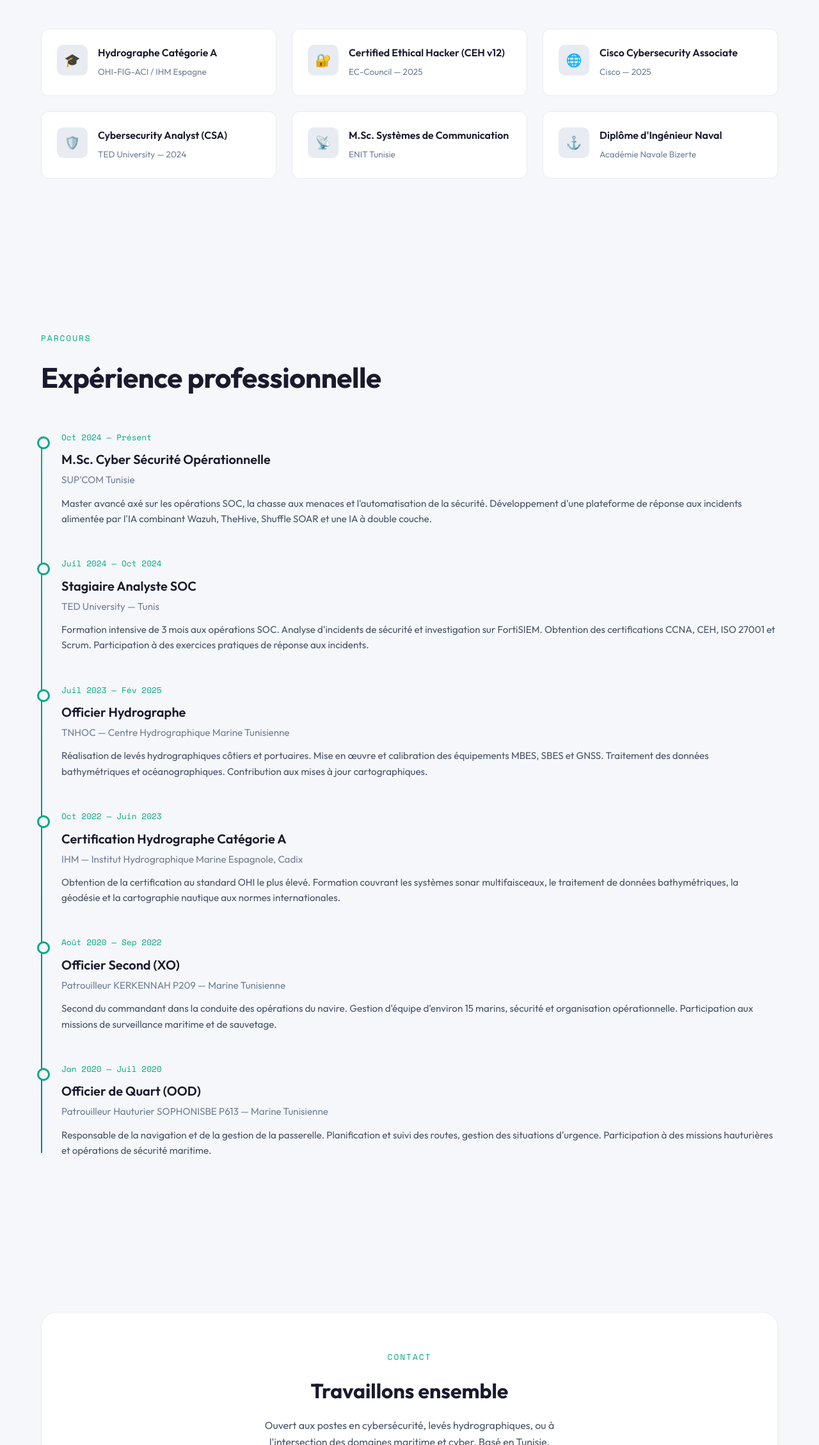
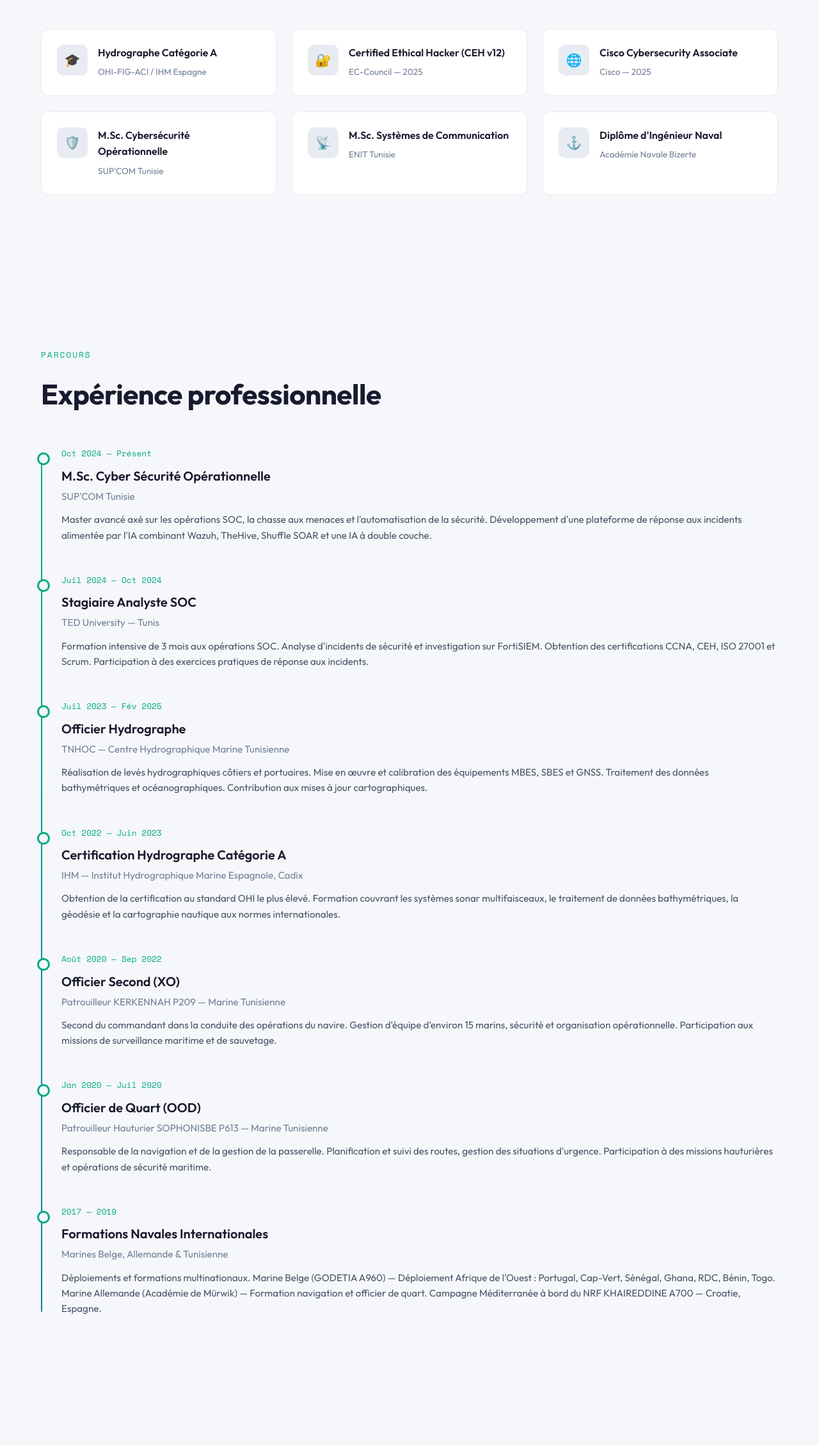
Before and after one commit to M05546/M05546.github.io, a plain HTML site: page fr/index.html in a window 1280 px wide. Shown: the part 4553-6811 px from the top of the page at 64% size. Drawn offline with nearby package versions, Linux system fonts and the light colour scheme.

Commit message:
Updating Readme & Adding international experience & Operational cybersecurity

```diff
--- a/fr/index.html
+++ b/fr/index.html
@@ -337,8 +337,8 @@
                 <div class="cert-card">
                     <div class="cert-icon">🛡️</div>
                     <div class="cert-info">
-                        <h4>Cybersecurity Analyst (CSA)</h4>
-                        <span class="cert-org">TED University — 2024</span>
+                        <h4>M.Sc. Cybersécurité Opérationnelle</h4>
+                        <span class="cert-org">SUP'COM Tunisie</span>
                     </div>
                 </div>
                 <div class="cert-card">
@@ -412,6 +412,14 @@
                         Responsable de la navigation et de la gestion de la passerelle. Planification et suivi des routes, gestion des situations d'urgence. Participation à des missions hauturières et opérations de sécurité maritime.
                     </p>
                 </div>
+                <div class="timeline-item fade-in">
+                    <div class="timeline-date">2017 — 2019</div>
+                    <h3 class="timeline-title">Formations Navales Internationales</h3>
+                    <div class="timeline-org">Marines Belge, Allemande & Tunisienne</div>
+                    <p class="timeline-description">
+                        Déploiements et formations multinationaux. Marine Belge (GODETIA A960) — Déploiement Afrique de l'Ouest : Portugal, Cap-Vert, Sénégal, Ghana, RDC, Bénin, Togo. Marine Allemande (Académie de Mürwik) — Formation navigation et officier de quart. Campagne Méditerranée à bord du NRF KHAIREDDINE A700 — Croatie, Espagne.
+                    </p>
+                </div>
             </div>
         </div>
     </section>
```
Also changed, not shown: es/index.html (+10 -2 lines), index.html (+10 -2 lines), 1 other file.
